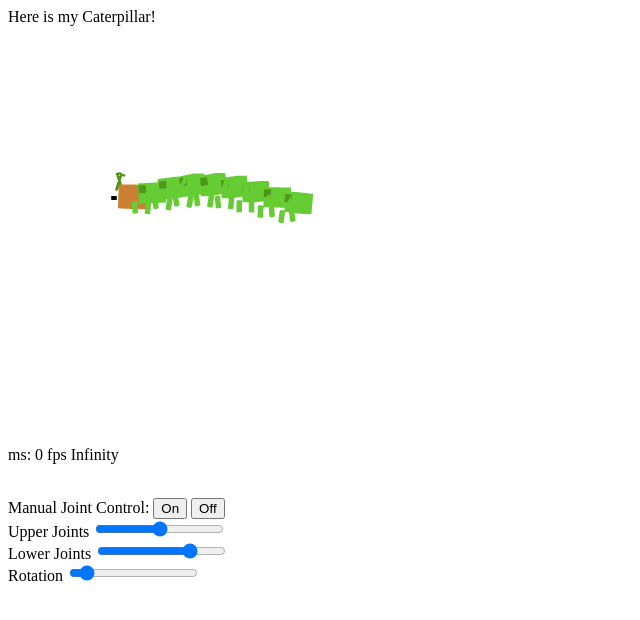
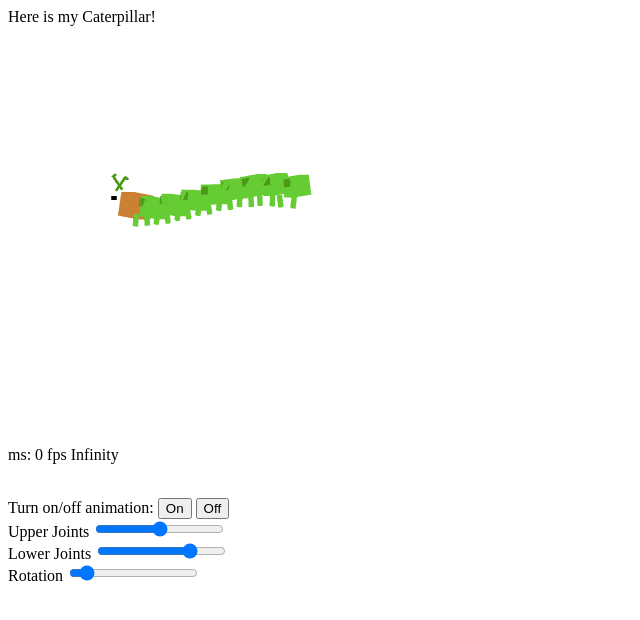
Before and after one commit to marupra07/asg2, a plain HTML site: page BlockyAnimal.html in a window 1280 px wide. Both pictures are taken after a click on the button "On". Shown: the whole page, without its empty margins (0-640 px from the left). Drawn offline with Linux system fonts and the light colour scheme; animation ran at ten frames a second.

Commit message:
final pushes for blocky animal
i fixed my structure and updated my animation control cause i figured out how to do it

```diff
--- a/BlockyAnimal.html
+++ b/BlockyAnimal.html
@@ -18,7 +18,7 @@
     <p id="numdot"> XXX </p>
     <br/>
 
-    Manual Joint Control:
+   Turn on/off animation:
     <button type="button" id="aniOn">On</button>
     <button type="button" id="aniOff">Off</button>
 
--- a/BlockyAnimal.js
+++ b/BlockyAnimal.js
@@ -1,7 +1,5 @@
-
 // Vertex shader program
-var VSHADER_SOURCE =
-  `
+var VSHADER_SOURCE = `
   attribute vec4 a_Position;
   uniform mat4 u_ModelMatrix;
   uniform mat4 u_GlobalRotationMat;
@@ -9,64 +7,81 @@ var VSHADER_SOURCE =
   void main() {
     gl_Position = u_GlobalRotationMat * u_ModelMatrix * a_Position;
     gl_PointSize = u_Size;
-  }
-  `
+  }`;
 
 // Fragment shader program
-var FSHADER_SOURCE =
-  `precision mediump float;
-  uniform vec4 u_FragColor;  // uniform var
+var FSHADER_SOURCE = `
+  precision mediump float;
+  uniform vec4 u_FragColor;
   void main() {
     gl_FragColor = u_FragColor;
-  }`
+  }`;
 
+// global variables
 let canvas;
 let gl;
 let a_Position;
-let u_FragColor
+let u_FragColor;
 let u_Size;
+let u_ModelMatrix;
+let u_GlobalRotationMat;
+
+// constants
 const POINT = 0;
 const TRIANGLE = 1;
 const CIRCLE = 2;
 
+// animation variables
+var g_shapesList = [];
+var g_clockStart = performance.now() / 1000.0;
+var g_clock = 0;
+var g_bodyTrans = 0;
+var g_upperAngle = 15;
+var g_lowerAngle = 0;
+var g_selectedColor = [1.0, 1.0, 1.0, 1.0];
+var g_size = 5;
+var g_selectedType = POINT;
+var g_segments = 5;
+var g_angle = 30;
+var g_yellowAngle = 0;
+var g_animation = true;
+var g_upperLock = false;
 
-var g_shapesList = [];
+function main() {
+  setupWebGL();
+  connectVariablesToGLSL();
+  addHtmlUIActions();
 
-function setupWebGL () {
-  // Retrieve <canvas> element
+  canvas.onmousedown = handleClick;
+
+  gl.clearColor(0.0, 0.0, 0.0, 0);
+  gl.clear(gl.COLOR_BUFFER_BIT);
+
+  renderAllShapes();
+  requestAnimationFrame(tick);
+}
+
+function setupWebGL() {
   canvas = document.getElementById('webgl');
-
-  // get the rendering context for WebGL
   gl = canvas.getContext("webgl", { preserveDrawingBuffer: true});
   if (!gl) {
     console.log('Failed to get the rendering context for WebGL');
     return;
   }
-
   gl.enable(gl.DEPTH_TEST);
 }
 
-function sendTextToHTML(text, htmlID) {
-    const htmlElm = document.getElementById(htmlID);
-    if (htmlElm) {
-        htmlElm.innerHTML = text;
-    }
-}
-
 function connectVariablesToGLSL() {
-    // initialize shaders
   if (!initShaders(gl, VSHADER_SOURCE, FSHADER_SOURCE)) {
     console.log('Failed to intialize shaders.');
     return;
   }
-
 
   a_Position = gl.getAttribLocation(gl.program, 'a_Position');
   if (a_Position < 0) {
     console.log('Failed to get the storage location of a_Position');
     return;
   }
-
 
   u_FragColor = gl.getUniformLocation(gl.program, 'u_FragColor');
   if (!u_FragColor) {
@@ -92,20 +107,38 @@ function connectVariablesToGLSL() {
     return;
   }
 }
-function main () {
 
-  setupWebGL();
-
-  connectVariablesToGLSL();
-
-  addHtmlUIActions();
-
-  canvas.onmousedown = function(ev) {
-    handleClick(ev);
+function addHtmlUIActions() {
+  document.getElementById('aniOn').onclick = function() {
+    g_animation = true;
+    g_clockStart = performance.now() / 1000.0;
   };
 
+  document.getElementById('aniOff').onclick = function() {
+    g_animation = false;
+  };
+
+  document.getElementById("upperSlider").addEventListener("mousemove", function() {
+    g_upperLock = false;
+    if(!g_animation){
+      g_upperAngle = parseFloat(this.value);
+    }
+  });
+
+  document.getElementById("lowerSlider").addEventListener("mousemove", function() {
+    if(!g_animation){
+      g_lowerAngle = parseFloat(this.value);
+      g_upperLock = true;
+    }
+  });
+
+  document.getElementById("rotationSlider").addEventListener("mousemove", function() {
+    g_angle = this.value;
+    renderAllShapes();
+  });
+}
+
 function handleClick(ev) {
-
   [x, y] = convertCoordinatesToGL(ev);
 
   let point;
@@ -128,65 +161,6 @@ function handleClick(ev) {
   renderAllShapes();
 }
 
-  gl.clearColor(0.0, 0.0, 0.0, 0);
-
-  // clear <canvas>
-  gl.clear(gl.COLOR_BUFFER_BIT);
-
-  renderAllShapes();
-
-  requestAnimationFrame(tick);
-}
-
-
-var g_clockStart = performance.now() / 1000.0;
-var g_clock = performance.now() / 1000.0 - g_clockStart;
-
-function tick(){
-
-  g_clock = performance.now() / 1000.0 - g_clockStart;
-
-  updateAnimation();
-
-  renderAllShapes();
-
-  requestAnimationFrame(tick);
-}
-
-let g_selectedColor = [1.0, 1.0, 1.0, 1.0];
-let g_size = 5;
-let g_selectedType = POINT;
-let g_segments = 5;
-let g_angle = 30;
-let g_yellowAngle = 0;
-let g_animation = true;
-let g_upperLock = false;
-function addHtmlUIActions() {
-
-
-  document.getElementById('aniOn').onclick = function() {g_animation = true; };
-  document.getElementById('aniOff').onclick = function() {g_animation = false; };
-
-
-  document.getElementById("upperSlider").addEventListener("mousemove", function() {
-    g_upperLock = false;
-    if(!g_animation){
-      g_upperAngle = parseFloat(this.value);
-
-    }
-  });
-  document.getElementById("lowerSlider").addEventListener("mousemove", function() {
-    if(!g_animation){
-      g_lowerAngle = parseFloat(this.value);
-      g_upperLock = true;
-    }
-  });
-
-  document.getElementById("rotationSlider").addEventListener("mousemove", function() { g_angle = this.value; renderAllShapes();});
-
-
-}
-
 function convertCoordinatesToGL(ev) {
   var x = ev.clientX;
   var y = ev.clientY;
@@ -198,20 +172,19 @@ function convertCoordinatesToGL(ev) {
   return ([x, y]);
 }
 
+function tick() {
+  g_clock = performance.now() / 1000.0 - g_clockStart;
 
-var g_bodyTrans = 0;
-var g_upperAngle = 15;
-var g_lowerAngle = 0;
-
-function updateAnimation(){
-
-  if(g_animation){
-
-    g_upperAngle =  10*Math.sin(10*g_clock);
-
+  if (g_animation) {
+    updateAnimation();
   }
 
+  renderAllShapes();
+  requestAnimationFrame(tick);
+}
 
+function updateAnimation() {
+  g_upperAngle = 10 * Math.sin(10 * g_clock);
 }
 
 function renderAllShapes() {
@@ -222,40 +195,45 @@ function renderAllShapes() {
   var globalRotationMat = new Matrix4().rotate(g_angle, 0, 1, 0);
   gl.uniformMatrix4fv(u_GlobalRotationMat, false, globalRotationMat.elements);
 
-    // colors
-    var bodyColor = [0.4, 0.8, 0.2, 1.0]; // this is light green
-    var patternColor = [0.3, 0.6, 0.1, 1.0]; // dark green square pattern
-    var faceColor = [0.8, 0.5, 0.2, 1.0]; // orange/brown for face
+  // colors for caterpillar
+  var bodyColor = [0.4, 0.8, 0.2, 1.0];
+  var patternColor = [0.3, 0.6, 0.1, 1.0];
+  var faceColor = [0.8, 0.5, 0.2, 1.0];
 
-    // i created a for loop to animate the caterpillars body
+  // caterpillar body
   const numSegments = 8;
   for (let i = 0; i < numSegments; i++) {
-      // for each offset i calculated the segment
-      let yOffset = 0.05 * Math.sin(g_clock * 4 + i * 0.5);
+    let yOffset = g_animation ? 0.05 * Math.sin(g_clock * 4 + i * 0.5) : 0;
 
-      // body
+    // body segment
     const segment = new Cube();
     segment.color = bodyColor;
     segment.matrix.translate(-0.4 + (i * 0.12), yOffset + 0.1, 0);
-      // this will allow the caterpillar to move
+    if (g_animation) {
       segment.matrix.rotate(10 * Math.sin(g_clock * 4 + i * 0.5), 0, 0, 1);
+    }
     segment.matrix.scale(0.1, 0.1, 0.1);
     g_shapesList.push(segment);
 
-      // spots on the caterpillar
+    // pattern on segment
     const pattern = new Cube();
     pattern.color = patternColor;
     pattern.matrix.translate(-0.4 + (i * 0.12), yOffset + 0.15, 0);
+    if (g_animation) {
       pattern.matrix.rotate(10 * Math.sin(g_clock * 4 + i * 0.5), 0, 0, 1);
+    }
     pattern.matrix.scale(0.04, 0.04, 0.04);
     g_shapesList.push(pattern);
   }
 
-    // since the head is larger, this larger compared to the other
+  // head of caterpillar
   const head = new Cube();
   head.color = faceColor;
-    head.matrix.translate(-0.4 + (-0.12), 0.1 + 0.05 * Math.sin(g_clock * 4 - 0.5), 0);
+  let headYOffset = g_animation ? 0.05 * Math.sin(g_clock * 4 - 0.5) : 0;
+  head.matrix.translate(-0.4 + (-0.12), 0.1 + headYOffset, 0);
+  if (g_animation) {
     head.matrix.rotate(10 * Math.sin(g_clock * 4 - 0.5), 0, 0, 1);
+  }
   head.matrix.scale(0.12, 0.12, 0.12);
   g_shapesList.push(head);
 
@@ -273,17 +251,20 @@ function renderAllShapes() {
   g_shapesList.push(rightEye);
 
   // antennae
-    createCaterpillarAntenna(-0.52, 0.18, 0.03, 1, patternColor);  // right antenna
-    createCaterpillarAntenna(-0.52, 0.18, -0.03, -1, patternColor); // left antenna
+  createCaterpillarAntenna(-0.52, 0.18, 0.03, 1, patternColor);
+  createCaterpillarAntenna(-0.52, 0.18, -0.03, -1, patternColor);
 
-    // legs for each square
+  // legs
   for (let i = 0; i < numSegments; i++) {
-      let yOffset = 0.05 * Math.sin(g_clock * 4 + i * 0.5);
+    let yOffset = g_animation ? 0.05 * Math.sin(g_clock * 4 + i * 0.5) : 0;
+
     // left leg
     const leftLeg = new Cube();
     leftLeg.color = bodyColor;
     leftLeg.matrix.translate(-0.4 + (i * 0.12), yOffset + 0.05, 0.06);
+    if (g_animation) {
       leftLeg.matrix.rotate(20 * Math.sin(g_clock * 8 + i * 0.5), 1, 0, 0);
+    }
     leftLeg.matrix.scale(0.02, 0.06, 0.02);
     g_shapesList.push(leftLeg);
 
@@ -291,12 +272,14 @@ function renderAllShapes() {
     const rightLeg = new Cube();
     rightLeg.color = bodyColor;
     rightLeg.matrix.translate(-0.4 + (i * 0.12), yOffset + 0.05, -0.06);
+    if (g_animation) {
       rightLeg.matrix.rotate(20 * Math.sin(g_clock * 8 + i * 0.5 + Math.PI), 1, 0, 0);
+    }
     rightLeg.matrix.scale(0.02, 0.06, 0.02);
     g_shapesList.push(rightLeg);
   }
 
-    // render all shapes
+  // render everything
   var len = g_shapesList.length;
   for (var i = 0; i < len; i++) {
     g_shapesList[i].render();
@@ -307,16 +290,19 @@ function renderAllShapes() {
 }
 
 function createCaterpillarAntenna(xOffset, yOffset, zOffset, side, color) {
-    // base for antenna
+  // base antenna
   const base = new Cube();
   base.color = color;
   base.matrix.translate(xOffset, yOffset, zOffset);
-    // to make the antennas move
+  if (g_animation) {
     base.matrix.rotate(side * (30 + 10 * Math.sin(g_clock * 3)), 0, 0, 1);
+  } else {
+    base.matrix.rotate(side * 30, 0, 0, 1);
+  }
   base.matrix.scale(0.01, 0.08, 0.01);
   g_shapesList.push(base);
 
-    // tip of antenna with small tip
+  // tip antenna
   const tip = new Cube();
   tip.color = color;
   tip.matrix = new Matrix4(base.matrix);
@@ -324,3 +310,10 @@ function renderAllShapes() {
   tip.matrix.scale(2, 0.1, 2);
   g_shapesList.push(tip);
 }
+
+function sendTextToHTML(text, htmlID) {
+  const htmlElm = document.getElementById(htmlID);
+  if (htmlElm) {
+    htmlElm.innerHTML = text;
+  }
+}
```
Lines whose indentation alone changed are shown as unchanged.
